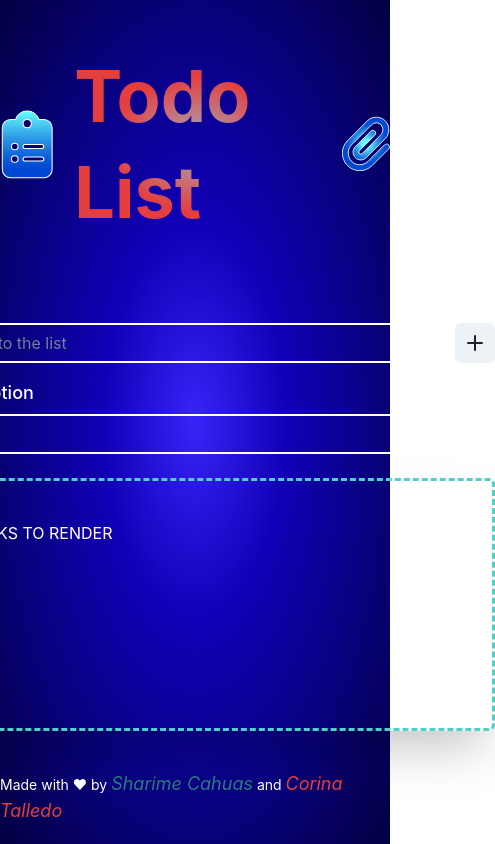
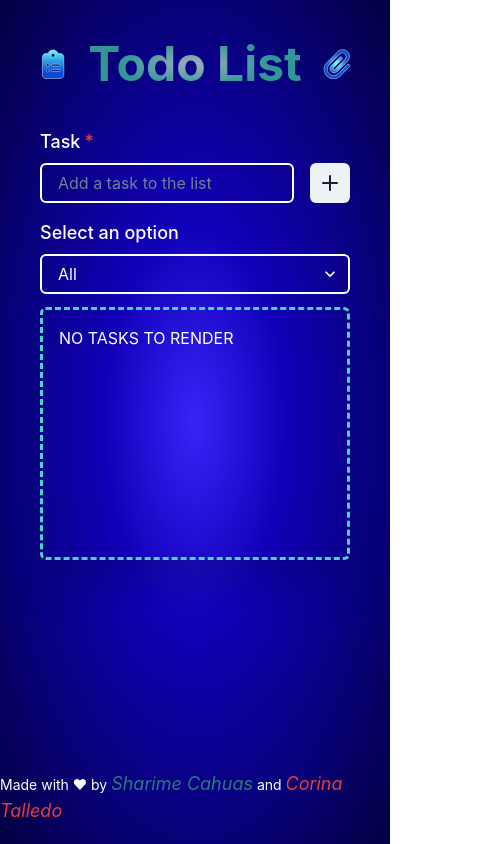
Before and after one commit to catasha27/TODO-LIST-APP, a React (Vite) app: page / in a window 390 px wide. Shown: the whole page, 495 px wide, since content can reach past the window. Built offline with nearby package versions, Linux system fonts and the light colour scheme.

Commit message:
add breakpoints for responsiveness

```diff
--- a/src/App.jsx
+++ b/src/App.jsx
@@ -34,7 +34,7 @@ function App() {
   return (
     <Flex minH='100vh' direction='column' alignItems='center' bgGradient='radial(#1700f8db, #1100B7, #08017d, #040041)' color='white' pb="5">
       <Header />
-      <VStack w='600px' >
+      <VStack w={{ base:'310px', sm:'450px', md:'600px'}} >
         <Form onSubmit={onSubmit} tasks={tasks}/>
         <Spacer />
         <TodoList tasks={tasks} deleteTask={deleteTask} toggle={toggle} />
--- a/src/components/Header.jsx
+++ b/src/components/Header.jsx
@@ -1,20 +1,20 @@
-import { Center, Heading, Image } from "@chakra-ui/react";
+import { Center, Heading, Text, Image } from "@chakra-ui/react";
 import board from '../assets/clipboard-list-solid-blue.svg'
 import clip from '../assets/paperclip-solid-blue.svg'
 
 export default function Header() {
   return (
-    <Center alignItems='center'>
-      <Image boxSize='70px' mr='20px' src={board} />
+    <Center alignItems='center' >
+      <Image boxSize={{ base:'30px', sm:'50px', md:'70px'}} mr='20px' src={board} />
       <Heading as='h1'
-        bgGradient='radial(gray.400, red.500 50%)'
+        bgGradient='radial(gray.400, teal.500 50%)'
         bgClip='text'
-        fontSize='7xl'
+        fontSize={{ base:'5xl', sm:'6xl', md:'7xl'}}
         fontWeight='bold'
       >
         Todo List
       </Heading>
-      <Image boxSize='55px' ml='20px' src={clip} />
+      <Image boxSize={{ base:'30px', sm:'40px', md:'55px'}} ml='20px' src={clip} />
     </Center>
   );
 }
--- a/src/components/TodoList.jsx
+++ b/src/components/TodoList.jsx
@@ -37,7 +37,7 @@ export default function TodoList({ tasks, deleteTask, toggle }) {
 
             <Spacer />
 
-            <UnorderedList border='3px solid' borderColor='teal.300' rounded='md' minH="30vh" boxShadow='2xl' marginInlineStart={0} p='10' borderStyle='dashed' my="4%" styleType='none'>
+            <UnorderedList border='3px solid' borderColor='teal.300' rounded='md' minH="30vh" boxShadow='2xl' marginInlineStart={0} p={{ base:'4', sm:'6', md:'10'}} borderStyle='dashed' my="4%" styleType='none'>
                 {filteredTasks.length ? filteredTasks.map((task) => (
                     <TodoTask
                         key={task.id}
```
